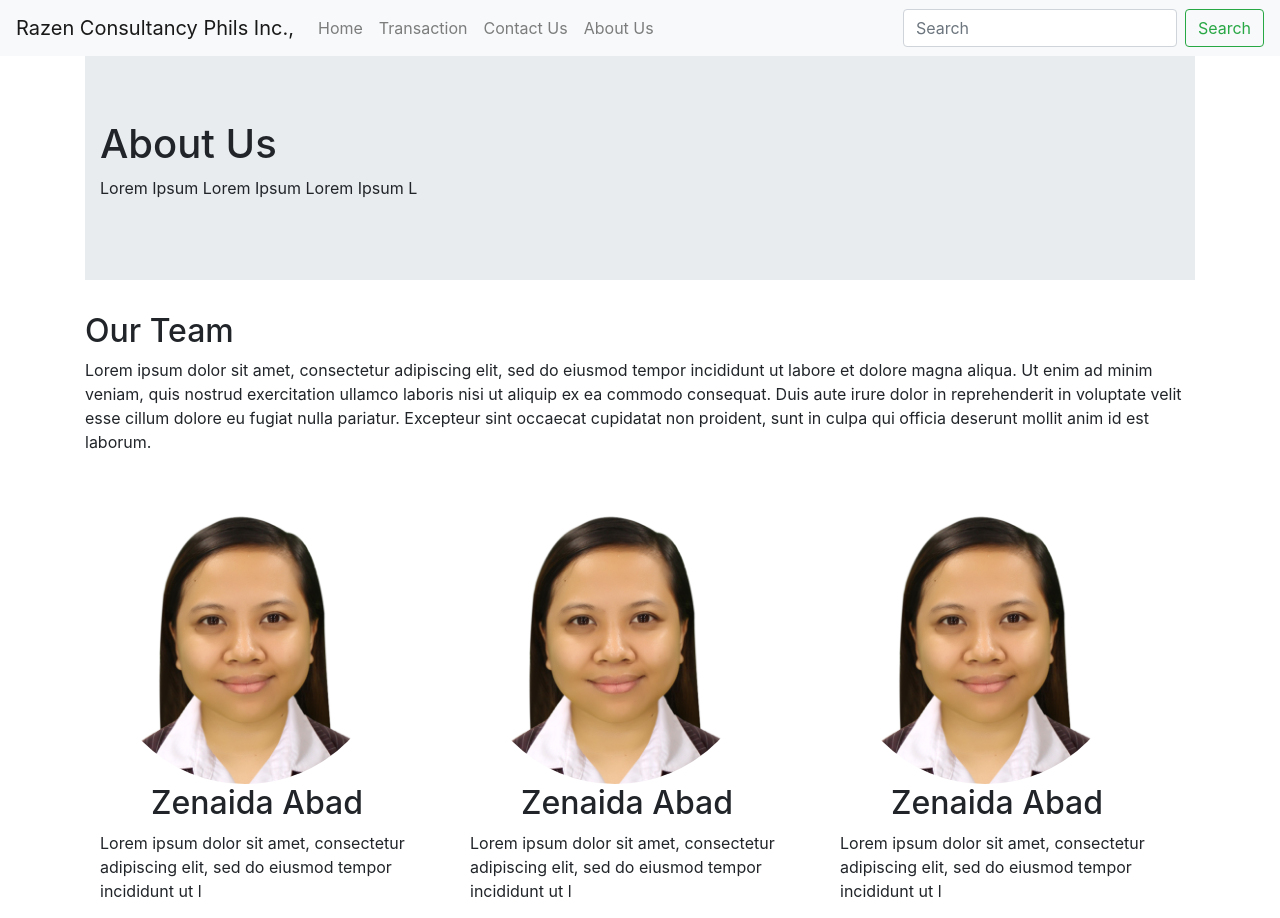
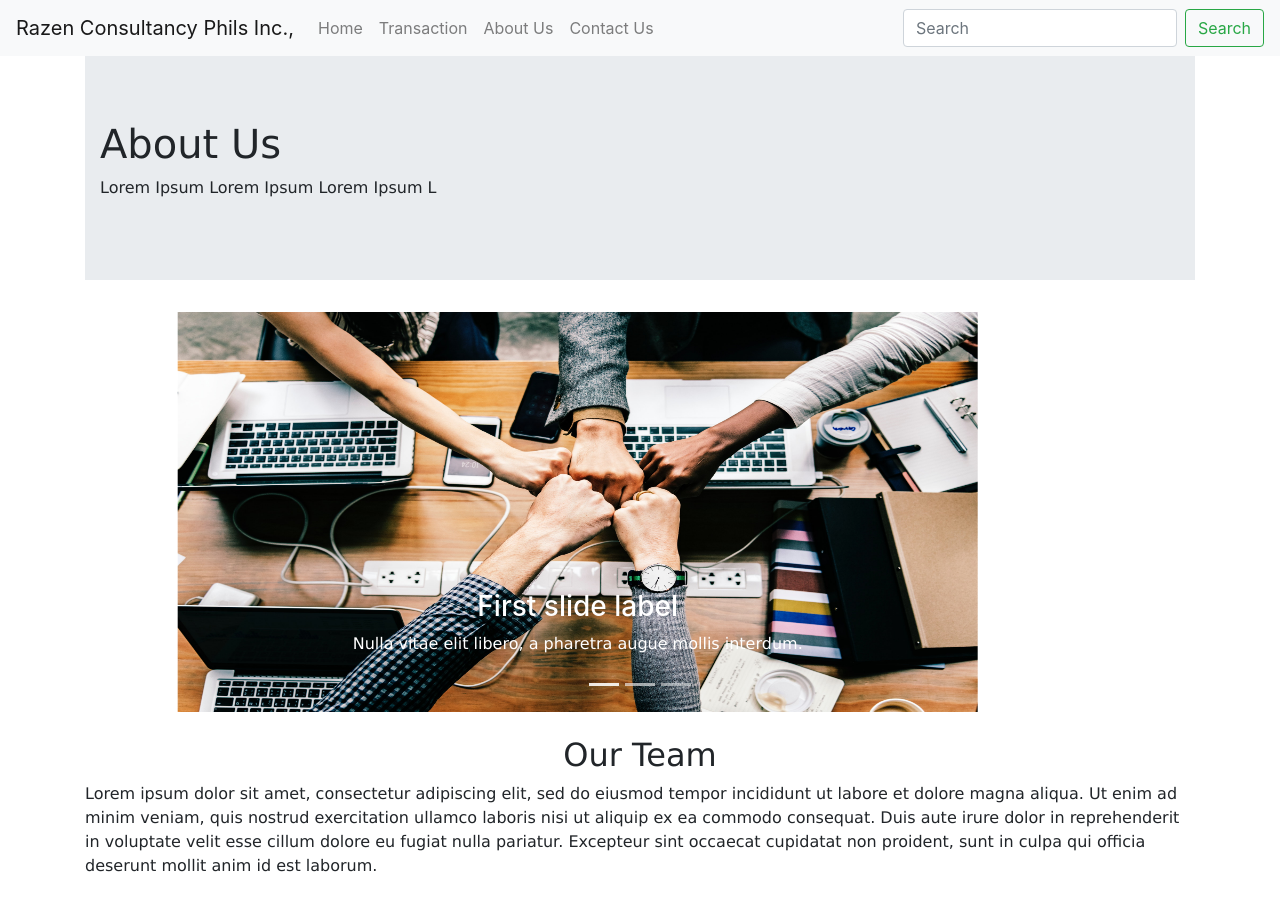
Before and after one commit to stephenbowie/rayzen, a React (Create React App) app: page /about in a window 1280 px wide. Shown: the top 918 px of the page. Built offline with nearby package versions, Linux system fonts and the light colour scheme.

Commit message:
UI changes for About Us Page

```diff
--- a/src/components/About.css
+++ b/src/components/About.css
@@ -1,8 +1,29 @@
 .resize {
-    width:290px;
-    height: 290px;
+  width: 290px;
+  height: 290px;
+}
+
+.teamImg {
+  width: 800px;
+  height: 400px;
+}
+
+.center {
+  display: block;
+  margin-left: auto;
+  margin-right: auto;
 }
 
 .displayName {
-    padding-left: 15%;
+  padding-left: 15%;
 }
+
+.centerText {
+  text-align: center;
+}
+
+h1,
+h2,
+p {
+  font-family: "Verdana", Times, serif;
+}
--- a/src/components/About.jsx
+++ b/src/components/About.jsx
@@ -1,5 +1,5 @@
-import React, { Component } from "react";
-import { Col, Row, Container } from "react-bootstrap";
+import React, { Component, Fragment } from "react";
+import { Col, Image, Row, Container, Carousel } from "react-bootstrap";
 import "./About.css";
 import { MyJumbotron } from "./custombootstrapcomponents/MyJumbotron";
 import { MyPerson } from "./custombootstrapcomponents/MyPerson";
@@ -7,14 +7,47 @@ import { MyPerson } from "./custombootstrapcomponents/MyPerson";
 export default class About extends Component {
   render() {
     return (
-      <div class="site-wrap">
+      <Fragment>
         <MyJumbotron
           header="About Us"
           body="Lorem Ipsum Lorem Ipsum Lorem Ipsum L"
         />
         <Container>
           <Row>
-            <h2>Our Team</h2>
+            <Carousel className="center">
+              <Carousel.Item>
+                <Image src="./assets/team.jpg" className="teamImg center" />
+                <Carousel.Caption>
+                  <h3>First slide label </h3>
+                  <p>
+                    Nulla vitae elit libero, a pharetra augue mollis interdum.
+                  </p>
+                </Carousel.Caption>
+              </Carousel.Item>
+              <Carousel.Item>
+                <Image src="./assets/team.jpg" className="teamImg center" />
+                <Carousel.Caption>
+                  <h3>Second slide label</h3>
+                  <p>
+                    Lorem ipsum dolor sit amet, consectetur adipiscing elit.
+                  </p>
+                </Carousel.Caption>
+              </Carousel.Item>
+              <Carousel.Item>
+                <Image src="./assets/team.jpg" className="teamImg center" />
+                <Carousel.Caption>
+                  <h3>Third slide label</h3>
+                  <p>
+                    Praesent commodo cursus magna, vel scelerisque nisl
+                    consectetur.
+                  </p>
+                </Carousel.Caption>
+              </Carousel.Item>
+            </Carousel>
+          </Row>
+          <br />
+          <Row>
+            <h2 className="center">Our Team</h2>
             <p>
               Lorem ipsum dolor sit amet, consectetur adipiscing elit, sed do
               eiusmod tempor incididunt ut labore et dolore magna aliqua. Ut
@@ -36,7 +69,7 @@ export default class About extends Component {
             </Col>
             <Col>
               <MyPerson
-                src="./assets/asd1.jpg"
+                src="./assets/asd2.jpg"
                 personname="Zenaida Abad"
                 description="Lorem ipsum dolor sit amet, consectetur adipiscing elit, sed do eiusmod tempor incididunt ut l"
               />
@@ -50,7 +83,7 @@ export default class About extends Component {
             </Col>
           </Row>
         </Container>
-      </div>
+      </Fragment>
     );
   }
 }
--- a/src/components/Contact.jsx
+++ b/src/components/Contact.jsx
@@ -1,24 +1,28 @@
-import React, { Component } from "react";
+import React, { Component, Fragment } from "react";
 import { MyJumbotron } from "./custombootstrapcomponents/MyJumbotron";
-import {Col, Row, Form, Button} from 'react-bootstrap';
+import { Col, Row, Form, Button } from "react-bootstrap";
 
 export default class Contact extends Component {
-    constructor(){
+  constructor() {
     super();
 
     this.state = {
-        firstname: '',
-        lastname: '',
-        email: '',
-        subject: '',
-        message: ''
+      firstname: "",
+      lastname: "",
+      email: "",
+      subject: "",
+      message: ""
+    };
+    this.handleChange = this.handleChange.bind(this);
   }
 
+  handleChange() {
+    //this.setState({ [e.target.name]: e.target.value});
   }
 
   render() {
     return (
-        <div class="contact-us">
+      <Fragment>
         <MyJumbotron
           header="Contact Us"
           body="Lorem Ipsum Lorem Ipsum Lorem Ipsum L"
@@ -49,7 +53,11 @@ export default class Contact extends Component {
               </Form.Group>
               <Form.Group controlId="exampleForm.ControlTextarea1">
                 <Form.Label>Message</Form.Label>
-                <Form.Control as="textarea" rows="4" placeholder="Write your notes or questions here..." />
+                <Form.Control
+                  as="textarea"
+                  rows="4"
+                  placeholder="Write your notes or questions here..."
+                />
               </Form.Group>
               <Button variant="primary" type="submit">
                 Submit
@@ -60,23 +68,41 @@ export default class Contact extends Component {
           <Col>
             <div class="bg-white">
               <p class="mb-0 font-weight-bold">Address</p>
-              <p class="mb-4">203 Fake St. Mountain View, San Francisco, California, USA</p>
+              <p class="mb-4">
+                203 Fake St. Mountain View, San Francisco, California, USA
+              </p>
 
               <p class="mb-0 font-weight-bold">Phone</p>
-              <p class="mb-4"><a href="/">+1 232 3235 324</a></p>
+              <p class="mb-4">
+                <a href="/">+1 232 3235 324</a>
+              </p>
 
               <p class="mb-0 font-weight-bold">Email Address</p>
-              <p class="mb-0"><a href="/">youremail@domain.com</a></p>
+              <p class="mb-0">
+                <a href="/">youremail@domain.com</a>
+              </p>
             </div>
             <br />
             <div class="bg-white">
               <h3 class="h5 text-black">More Info</h3>
-              <p>Lorem ipsum dolor sit amet, consectetur adipiscing elit, sed do eiusmod tempor incididunt ut labore et dolore magna aliqua. Ut enim ad minim veniam, quis nostrud exercitation ullamco laboris nisi ut aliquip ex ea commodo consequat. Duis aute irure dolor in reprehenderit in voluptate velit esse cillum dolore eu fugiat nulla pariatur. Excepteur sint occaecat cupidatat non proident, sunt in culpa qui officia deserunt mollit anim id est laborum.</p>
-              <p><a href="/" class="btn btn-primary btn-md text-white">Learn More</a></p>
+              <p>
+                Lorem ipsum dolor sit amet, consectetur adipiscing elit, sed do
+                eiusmod tempor incididunt ut labore et dolore magna aliqua. Ut
+                enim ad minim veniam, quis nostrud exercitation ullamco laboris
+                nisi ut aliquip ex ea commodo consequat. Duis aute irure dolor
+                in reprehenderit in voluptate velit esse cillum dolore eu fugiat
+                nulla pariatur. Excepteur sint occaecat cupidatat non proident,
+                sunt in culpa qui officia deserunt mollit anim id est laborum.
+              </p>
+              <p>
+                <a href="/" class="btn btn-primary btn-md text-white">
+                  Learn More
+                </a>
+              </p>
             </div>
           </Col>
         </Row>
-      </div>
-    )
+      </Fragment>
+    );
   }
 }
--- a/src/components/custombootstrapcomponents/Header.jsx
+++ b/src/components/custombootstrapcomponents/Header.jsx
@@ -11,8 +11,8 @@ export const Header = props => {
           <Nav className="mr-auto">
             <Nav.Link href="/">Home</Nav.Link>
             <Nav.Link href="/transaction">Transaction</Nav.Link>
+            <Nav.Link href="/about">About Us</Nav.Link>
             <Nav.Link href="/contact">Contact Us</Nav.Link>
-            <Nav.Link href="/about">About Us</Nav.Link>
           </Nav>
           <Form inline>
             <FormControl type="text" placeholder="Search" className="mr-sm-2" />
--- a/src/components/custombootstrapcomponents/MyPerson.jsx
+++ b/src/components/custombootstrapcomponents/MyPerson.jsx
@@ -3,10 +3,10 @@ import {Image} from 'react-bootstrap';
 
 export const MyPerson = props => {
     return (
-        <div>
+        <div class="centerText">
             <Image src={props.src} className="resize" roundedCircle />
             <br />
-            <h2 class="displayName">{props.personname}</h2>
+            <div><h2>{props.personname}</h2></div>
             <p>{props.description}</p>
         </div>
     );
```
Also changed, not shown: public/assets/team.jpg (added). Lines whose indentation alone changed are shown as unchanged.
